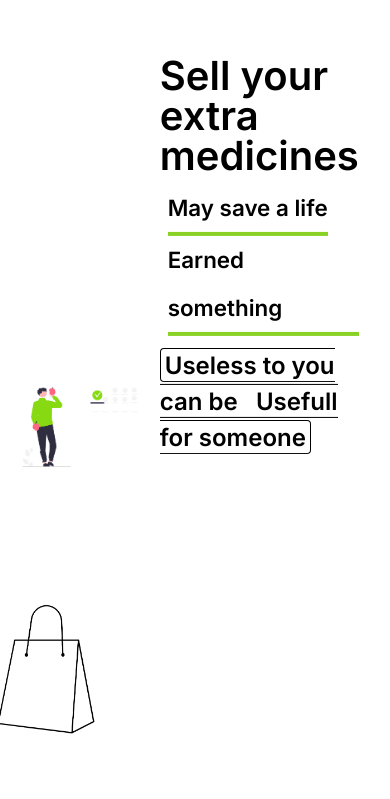
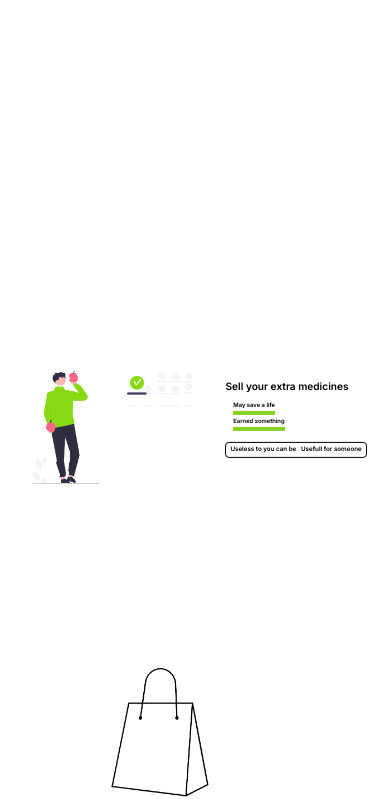
Before and after one commit to remediIn/site.new, a Next.js app in the folder remedi_landing_page/: page / in a window 390 px wide. Shown: the part 827-1626 px from the top of the page. Built offline with nearby package versions, Linux system fonts and the light colour scheme.

Commit message:
some css changes
for responsiveness

```diff
--- a/remedi_landing_page/app/styles/Seller.scss
+++ b/remedi_landing_page/app/styles/Seller.scss
@@ -3,46 +3,52 @@
     width: 100%;
     background-color: #fff;
     display: flex;
-    padding: 4vw 8vw 10vw 0;
+    padding: 4vw 6vw 10vw 0;
     justify-content: space-between;
+    position: relative;
 
     .img{
-        position: relative;
         img{
             height: 100%;
             object-fit: contain;
         }
         #bag{
             position: absolute;
-            bottom: 10%;
-            right: 28.5%;
+            bottom: 14vw;
+            left: 25.2vw;
             height: 150px;
         }
     }
 
     .sellerDetails{
-        margin-top: 6vw;
+        width: fit-content;
+        display: flex;
+        height: 100%;
+        flex-direction: column;
+        justify-content: center;
+        text-wrap: nowrap;
+        padding-bottom: 4vw;
         &>h1{
-            font-size: 2.5rem;
+            font-size: 2.6vw;
             font-weight: 600;
-            line-height: 2.5rem;
+            line-height: 2.6vw;
         }
         .keyPoints{
             padding-left: 2vw;
             margin: 2vw 0 3vw 0;
-            font-size: 1.4rem;
+            font-size: 1.5vw;
             font-weight: 600;
             display: flex;
             flex-direction: column;
             span{
-                line-height: 3rem;
+                line-height: 3vw;
                 border-bottom: 4px solid #8ad126;
                 width: fit-content;
             }
         }
         &>span{
 
-            font-size: 1.5rem;
+            font-size: 1.6vw;
             font-weight: 600;
             border: 1px solid #000;
             padding: 0.5vw 1vw;
```
